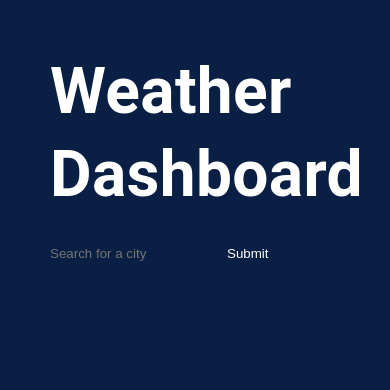
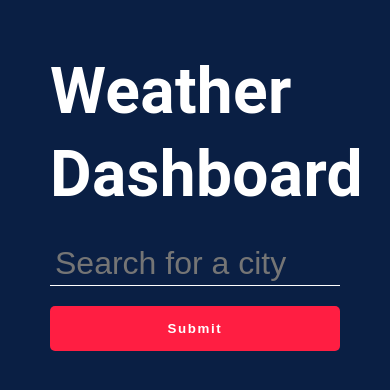
Before and after one commit to Parwiz-Haqbien/Weather-App, a plain HTML site: page index.html in a window 390 px wide. Drawn offline with Linux system fonts and the light colour scheme; files whose address does not match are found by name.

Commit message:
Adding the css

```diff
--- a/style.css
+++ b/style.css
@@ -63,3 +63,51 @@ body {
     display: flex;
     align-items: center;
 }
+
+.top-banner form input {
+    font-size: 2rem;
+    height: 40px;
+    padding: 5px 5px 10px;
+    border-bottom: 1px solid;
+}
+
+.top-banner form input ::placeholder {
+    color: currentColor;
+}
+
+.top-banner form button {
+    font: 1rem;
+    font-weight: bold;
+    letter-spacing: 0.1rem;
+    padding: 15px 20px;
+    margin-left: 15px;
+    border-radius: 5px;
+    background-color: var(--red);
+}
+
+.top-banner form .msg {
+    position: absolute;
+    bottom: -40px;
+    left: 0;
+    max-width: 450px;
+    min-height: 40px;
+}
+
+@media screen and (max-width: 700px) {
+    .top-banner form {
+        flex-direction: column;
+    }
+    .top-banner form input, .top-banner form button {
+        width: 100%;
+    }
+    .top-banner form button {
+        margin: 20px 0 0 0;
+    }
+    .top-banner form .msg {
+        position: static;
+        max-width: none;
+        min-height: 0;
+        margin-top: 10px;
+    }
+
+}
```
